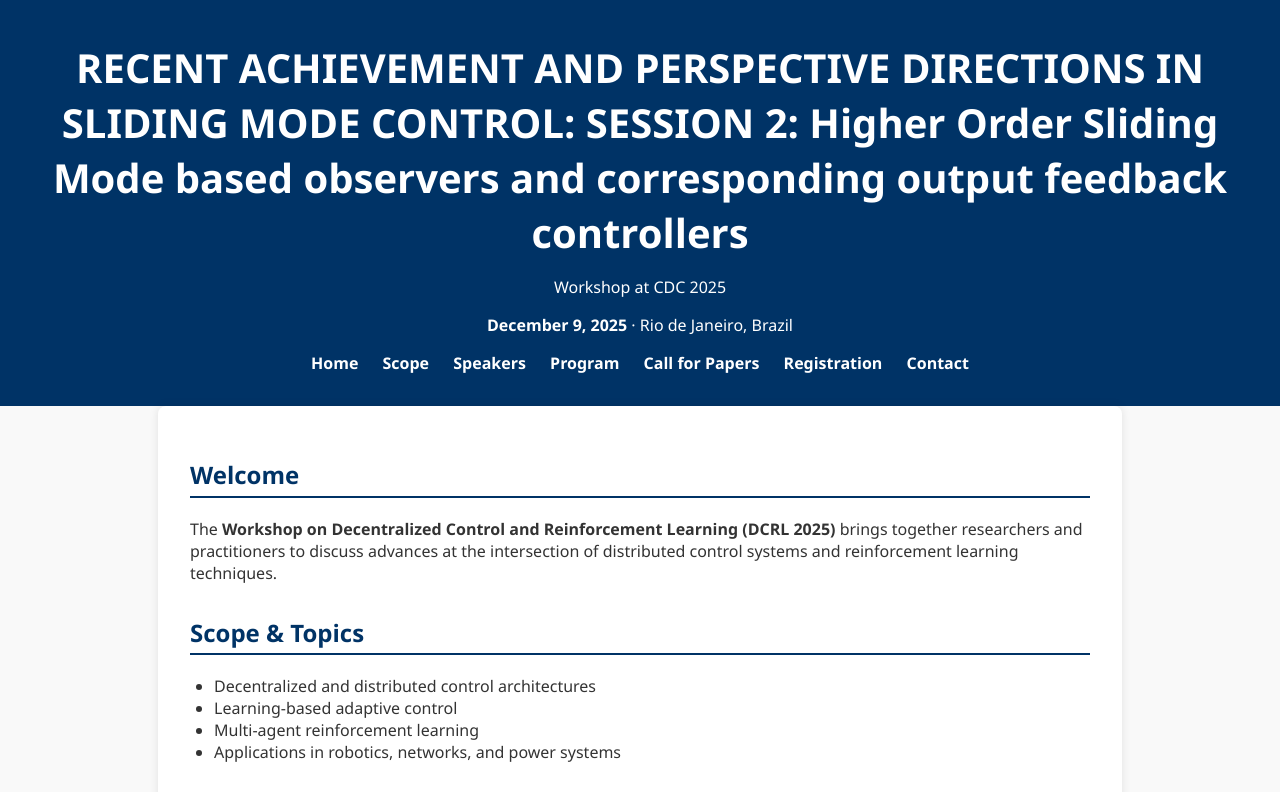
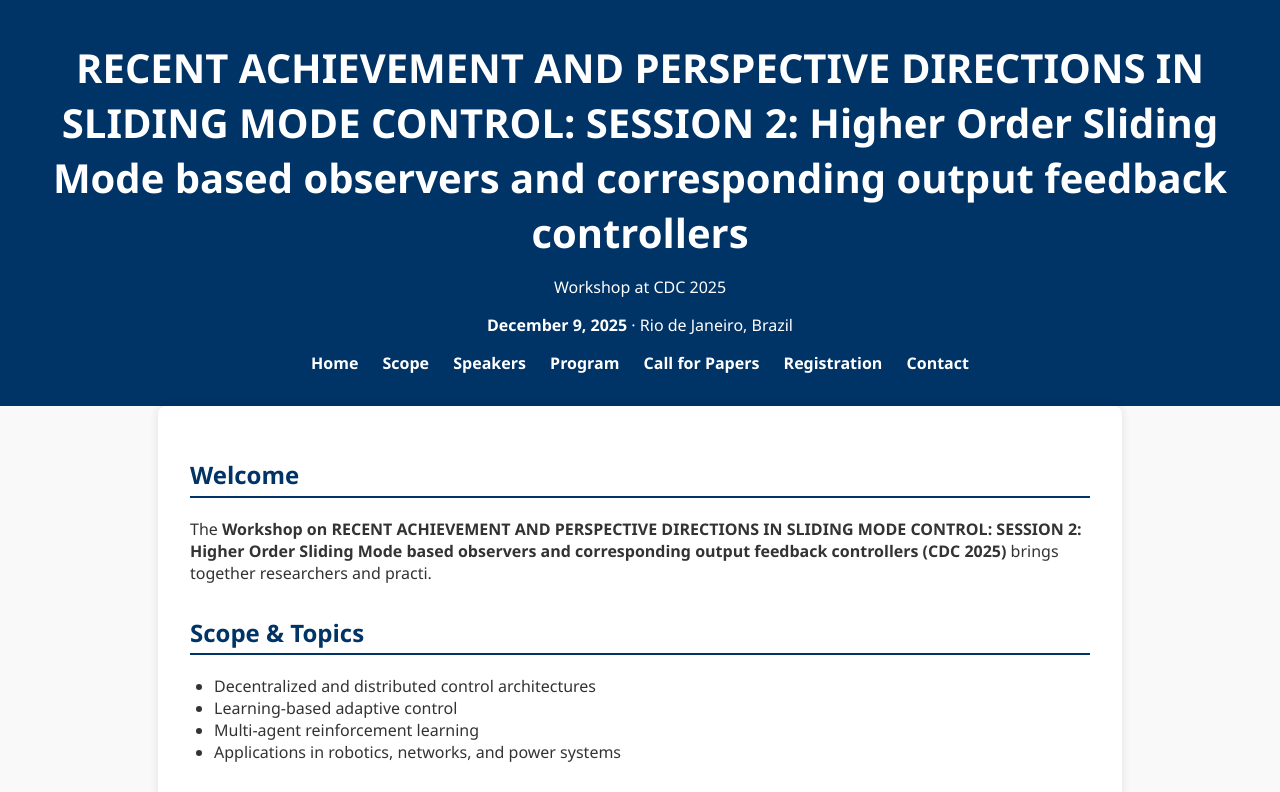
Before and after one commit to Mat789/Mat789.github.io, a plain HTML site: page index.html in a window 1280 px wide. Shown: the top 792 px of the page. Drawn offline with Linux system fonts and the light colour scheme.

Commit message:
Update index.html

```diff
--- a/index.html
+++ b/index.html
@@ -28,9 +28,9 @@
     <section id="home">
       <h2>Welcome</h2>
       <p>
-        The <strong>Workshop on Decentralized Control and Reinforcement Learning (DCRL 2025)</strong>
-        brings together researchers and practitioners to discuss advances at the intersection of
-        distributed control systems and reinforcement learning techniques.
+        The <strong>Workshop on RECENT ACHIEVEMENT AND PERSPECTIVE DIRECTIONS IN SLIDING MODE CONTROL:
+	SESSION 2: Higher Order Sliding Mode based observers and corresponding output feedback controllers (CDC 2025)</strong>
+        brings together researchers and practi.
       </p>
     </section>
 
```
